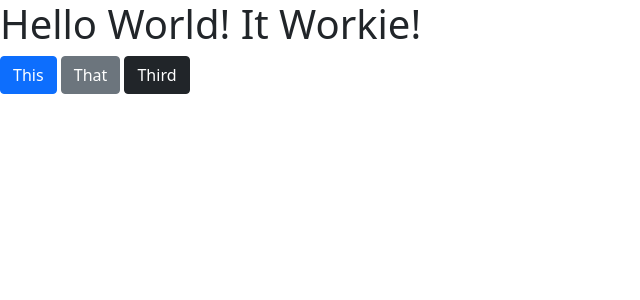
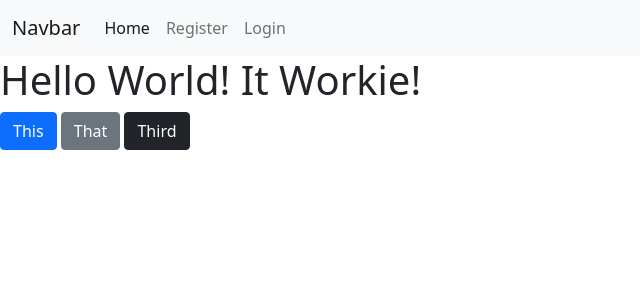
Before and after one commit to pp677/Whole_Snnak, a PHP site: page / in a window 1280 px wide. Shown: the top 300 px of the page, without its empty margins (0-640 px from the left). Run offline with PHP 8.4, Linux system fonts and the light colour scheme; data that the repository does not hold is empty.

Commit message:
Started registration page and added Navbar to the pages

```diff
--- a/frontend/index.php
+++ b/frontend/index.php
@@ -4,8 +4,28 @@
 		<!-- Required CSS Link -->
 		<link href="https://cdn.jsdelivr.net/npm/bootstrap@5.1.3/dist/css/bootstrap.min.css" rel="stylesheet" integrity="sha384-1BmE4kWBq78iYhFldvKuhfTAU6auU8tT94WrHftjDbrCEXSU1oBoqyl2QvZ6jIW3" crossorigin="anonymous">
 
-		<title> yemen </title>
-	</head>
+<nav class="navbar navbar-expand-lg navbar-light bg-light">
+  <div class="container-fluid">
+    <a class="navbar-brand" href="#">Navbar</a>
+    <button class="navbar-toggler" type="button" data-bs-toggle="collapse" data-bs-target="#navbarNavDropdown" aria-controls="navbarNavDropdown" aria-expanded="false" aria-label="Toggle navigation">
+      <span class="navbar-toggler-icon"></span>
+    </button>
+    <div class="collapse navbar-collapse" id="navbarNavDropdown">
+      <ul class="navbar-nav">
+        <li class="nav-item">
+          <a class="nav-link active" aria-current="page" href="#">Home</a>
+        </li>
+        <li class="nav-item">
+          <a class="nav-link" href="registration.php">Register</a>
+        </li>
+        <li class="nav-item">
+          <a class="nav-link" href="#">Login</a>
+        </li>
+        </li>
+      </ul>
+    </div>
+  </div>
+</nav>
 	<body>
 
 		<h1>Hello World!  It Workie!</h1>
```
Also changed, not shown: frontend/registration.php (added, +45 -0 lines).
